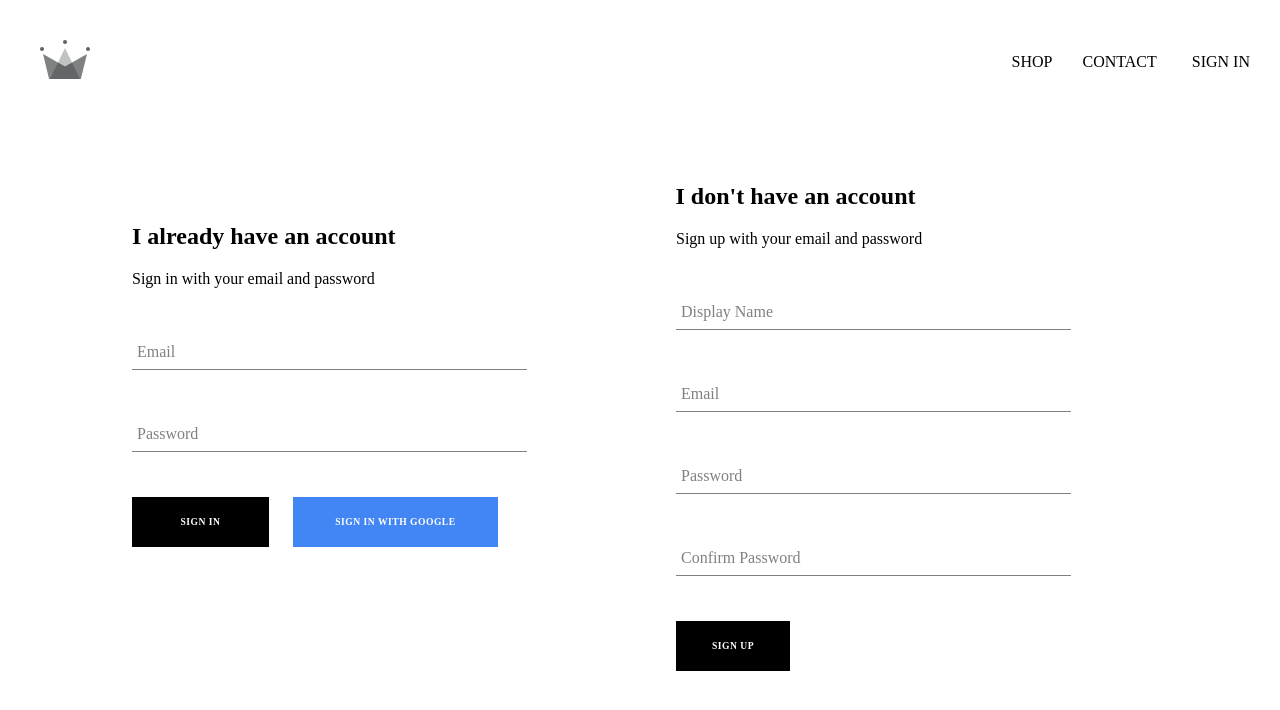
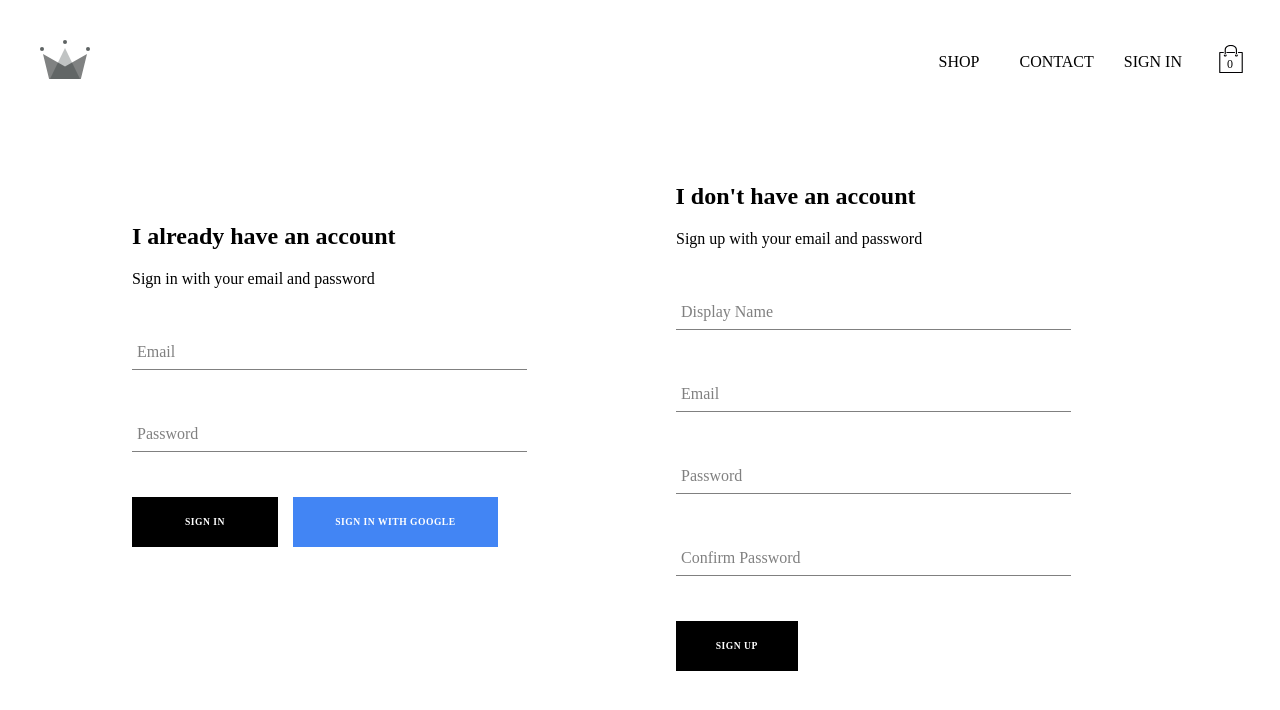
Before and after one commit to UmerASaeed/CrwnClothing, a React (Create React App) app: page /signin in a window 1280 px wide. Shown: the top 710 px of the page. Built offline with nearby package versions, Linux system fonts and the light colour scheme; no server answers; a web font is replaced by a local one.

Commit message:
Addes dropdown menu for the cart

```diff
--- /dev/null
+++ b/src/components/cart-dropdown/cart-dropdown.styles.scss
@@ -0,0 +1,38 @@
+.cart-dropdown
+{
+    height: 400px;
+    width: 280px;
+    border: 1.5px solid black;
+    position: absolute;
+    background-color: white;
+    right: 0;
+    top: 100px;
+    display: flex;
+    flex-direction: column;
+    align-items: center;
+    z-index: 1;
+
+
+    .cart-items
+    {
+        margin: 15px 15px;
+        height: 350px;
+        width:260px;
+        display: flex;
+        flex-direction: column;
+        overflow: scroll;
+        overflow-x: hidden;
+    }
+
+    .CstmBtn
+    {
+        width: 70%;
+        margin-top: auto;
+        background-color: white;
+        color: black;
+        font-size: 12px;;
+        font-weight: bold;
+        border: 1px solid black;
+        margin-bottom: 10px;
+    }
+}
--- /dev/null
+++ b/src/components/cart-dropdown/cart-dropdwon.component.jsx
@@ -0,0 +1,18 @@
+import React from "react"
+import CustomButton from "../custom-button/custom-button.component"
+
+import "./cart-dropdown.styles.scss"
+
+const CartDropDown = () =>
+{
+    return(
+        <div className='cart-dropdown'>
+            <div className = "cart-items"></div>
+            <CustomButton className="custom-button CstmBtn">GO TO CHECKOUT</CustomButton>
+        </div>
+    );
+
+}
+
+
+export default CartDropDown;
--- /dev/null
+++ b/src/components/cart-icon/cart-icon.component.jsx
@@ -0,0 +1,23 @@
+import React from 'react'
+import { connect } from 'react-redux'
+
+import {toggleCartHidden} from '../../redux/cart/cart.actions'
+
+import {ReactComponent as ShoppingIcon} from "../../assets/shopping-bag.svg"
+import "./cart-icon.styles.scss"
+
+const CartIcon = ({toggleCartHidden}) =>
+{
+    return(
+        <div className ="cartIcon" onClick={toggleCartHidden}>
+            <ShoppingIcon className='shopping-icon'/>
+            <span className='item-count'>0</span>
+        </div>
+    )
+}
+
+const mapDispatchToProps = dispatch =>({
+    toggleCartHidden:() => dispatch (toggleCartHidden())
+})
+
+export default connect(null,mapDispatchToProps)(CartIcon);
--- /dev/null
+++ b/src/components/cart-icon/cart-icon.styles.scss
@@ -0,0 +1,27 @@
+.cartIcon
+{
+    height: 30px;
+    width: 28px;
+    position: relative;
+    left: -5px;
+    bottom: 2px;
+
+    &:hover{
+        cursor: pointer;
+    }
+}
+
+.shoppingIcon
+{
+    height: 0px;
+    width: 10px;
+
+}
+
+.item-count
+{
+    position: absolute;
+    left: 10px;
+    top: 12px;
+    font-size: 12px;
+}
--- a/src/components/custom-button/custom-button.styles.scss
+++ b/src/components/custom-button/custom-button.styles.scss
@@ -1,5 +1,5 @@
 .custom-button {
-  width: 30%;
+  width: 32%;
   height: 50px;
   letter-spacing: 0.5px;
   line-height: 50px;
--- a/src/components/header/header.component.jsx
+++ b/src/components/header/header.component.jsx
@@ -3,9 +3,12 @@ import {Link} from 'react-router-dom';
 import { connect } from 'react-redux'
 import { ReactComponent as Logo} from '../../assets/crown.svg';
 import {auth} from '../../firebase/firebase.utils'
+import CartIcon from "../cart-icon/cart-icon.component"
+import CartDropDown from "../cart-dropdown/cart-dropdwon.component"
+
 import "./header.styles.scss"
 
-const Header=({currentUser})=>(
+const Header=({currentUser,hidden})=>(
     <div className="header">
         <Link to="/">
             <Logo className="logo"/>
@@ -14,12 +17,15 @@ const Header=({currentUser})=>(
             <Link className = "shop" to="/shop">SHOP</Link>
             <Link className = "contact">CONTACT</Link>
             { currentUser ? <div className = "signIn" onClick={() => auth.signOut()}>SIGN OUT</div> : <Link className='signIn' to='/signin'>SIGN IN</Link>}
+            <CartIcon className='cart'/>
+            { !hidden ? <CartDropDown/> : null }
         </div>
     </div>
 )
 
 const mapStateToProps = state => ({
-    currentUser: state.user.currentUser
+    currentUser: state.user.currentUser,
+    hidden:state.cart.hidden
 })
 
 export default connect(mapStateToProps)(Header);
--- a/src/components/header/header.styles.scss
+++ b/src/components/header/header.styles.scss
@@ -12,21 +12,23 @@
     {
         display: flex;
         align-items: center;
+        margin-right: 30px;
+        position: relative;
 
         .shop
         {
-            padding: 0px 30px;
+            padding-right: 40px;
         }
 
         .contact
         {
-            padding-right: 35px;
+            padding-right: 30px;
         }
 
         .signIn
         {
             cursor: pointer;
-            padding-right: 30px;
+            padding-right: 40px;
         }
     }
 }
--- /dev/null
+++ b/src/redux/cart/cart-reducer.js
@@ -0,0 +1,22 @@
+import {CartActionTypes} from "./cart.types"
+
+const INITIAL_STATE =
+{
+    hidden:true
+}
+
+const CartReducer = (state = INITIAL_STATE,action) =>
+{
+    switch(action.type)
+    {
+        case CartActionTypes.TOGGLE_CART_HIDDEN:
+            return {
+                ...state,
+                hidden: !state.hidden
+            }
+        default:
+            return state;
+    }
+}
+
+export default CartReducer
--- /dev/null
+++ b/src/redux/cart/cart.actions.js
@@ -0,0 +1,8 @@
+import {CartActionTypes} from './cart.types'
+
+export const toggleCartHidden = () =>
+{
+    return {
+        type:CartActionTypes.TOGGLE_CART_HIDDEN,
+    }
+}
--- /dev/null
+++ b/src/redux/cart/cart.types.js
@@ -0,0 +1,4 @@
+export const CartActionTypes =
+{
+    TOGGLE_CART_HIDDEN:'TOGGLE_CART_HIDDEN'
+}
--- a/src/redux/root-reducer.js
+++ b/src/redux/root-reducer.js
@@ -1,7 +1,9 @@
 import {combineReducers} from 'redux'
 
 import userReducer from "./user/user-reducer"
+import CartReducer from "./cart/cart-reducer"
 
 export default combineReducers({
-    user:userReducer
+    user:userReducer,
+    cart:CartReducer
 });
--- a/src/redux/store.js
+++ b/src/redux/store.js
@@ -5,6 +5,6 @@ import combineReducers from "./root-reducer"
 
 const middlewares = [logger];
 
-const store = createStore(combineReducers, applyMiddleware(logger))
+const store = createStore(combineReducers, applyMiddleware(...middlewares))
 
 export default store;
```
Also changed, not shown: src/assets/shopping-bag.svg (added).
